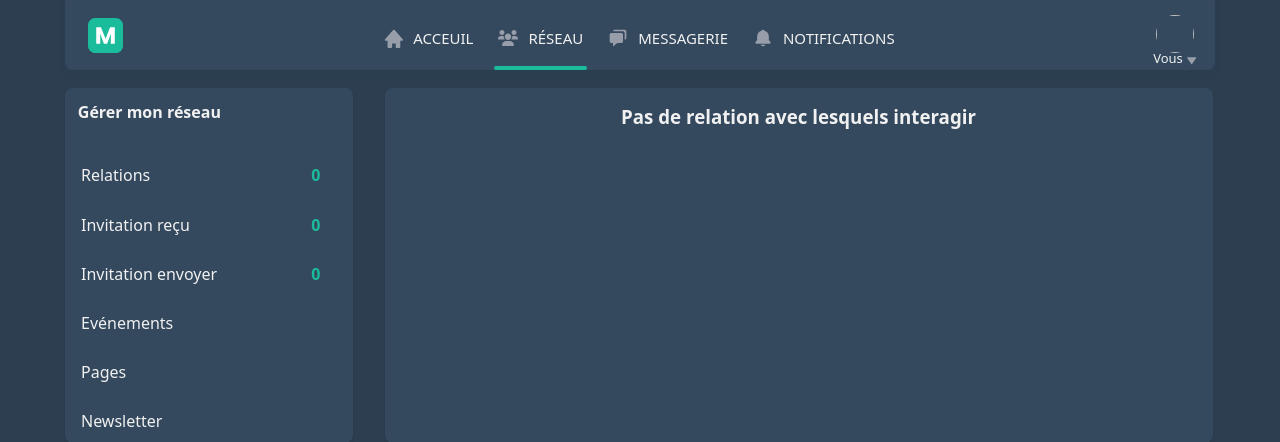
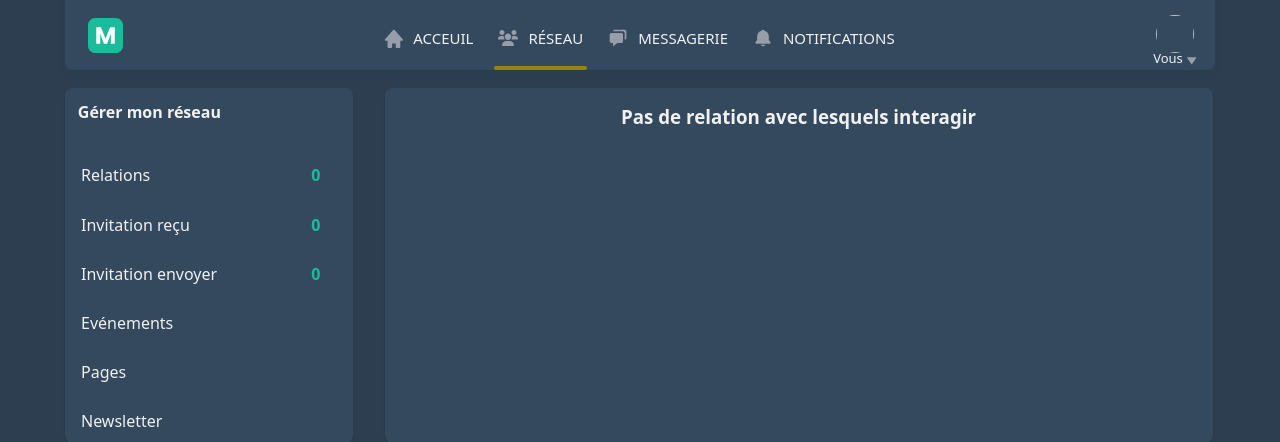
Before and after one commit to Macktireh/mackdin, a Django app: page /mynetwork/connections/ in a window 1280 px wide. Shown: the top 442 px of the page. Run offline with Django 4.2, Linux system fonts and the light colour scheme; the visitor is signed in with stand-in values (Sample User, id 1); data comes from the database, SQL or seed files in the repository; data that the repository does not hold is empty; style sheets or scripts are compiled from the project's sources; some web fonts are replaced.

Commit message:
fix: heroku deploy test

```diff
--- a/static/components/css/style.css
+++ b/static/components/css/style.css
@@ -7,7 +7,7 @@
 }
 
 *::selection {
-  background-color: #1abc9c;
+  background-color: #96860d;
   color: #f1f1f1;
 }
 
@@ -140,7 +140,7 @@ nav ul a {
   height: 4px;
   bottom: 0;
   z-index: 0;
-  background: #1abc9c;
+  background: #96860d;
   border-radius: 8px;
   transition: all 0.8s ease 0s;
 }
@@ -270,7 +270,7 @@ nav ul a:hover {
   transition: color 0.3s ease-in-out;
 }
 .list-box a .text:hover {
-  color: #1abc9c;
+  color: #96860d;
 }
 
 @media screen and (max-width: 1070px) {
@@ -490,7 +490,7 @@ footer .footer-bottom a {
   color: #979eaa;
 }
 footer .footer-bottom a:hover {
-  color: #1abc9c;
+  color: #96860d;
 }
 
 /*# sourceMappingURL=style.css.map */
--- a/static/components/sass/utils/_settings.sass
+++ b/static/components/sass/utils/_settings.sass
@@ -13,7 +13,8 @@ $font4: 'Inconsolata', monospace
 // $color6: #2ebab8
 $color1: #2c3e50
 $color2: #f1f1f1
-$color3: #1abc9c
+// $color3: #1abc9c
+$color3: #96860d
 $color4: #34495e
 $color5: #3238373f
 $color6: #0000001a
```
Also changed, not shown: 1 other file.
